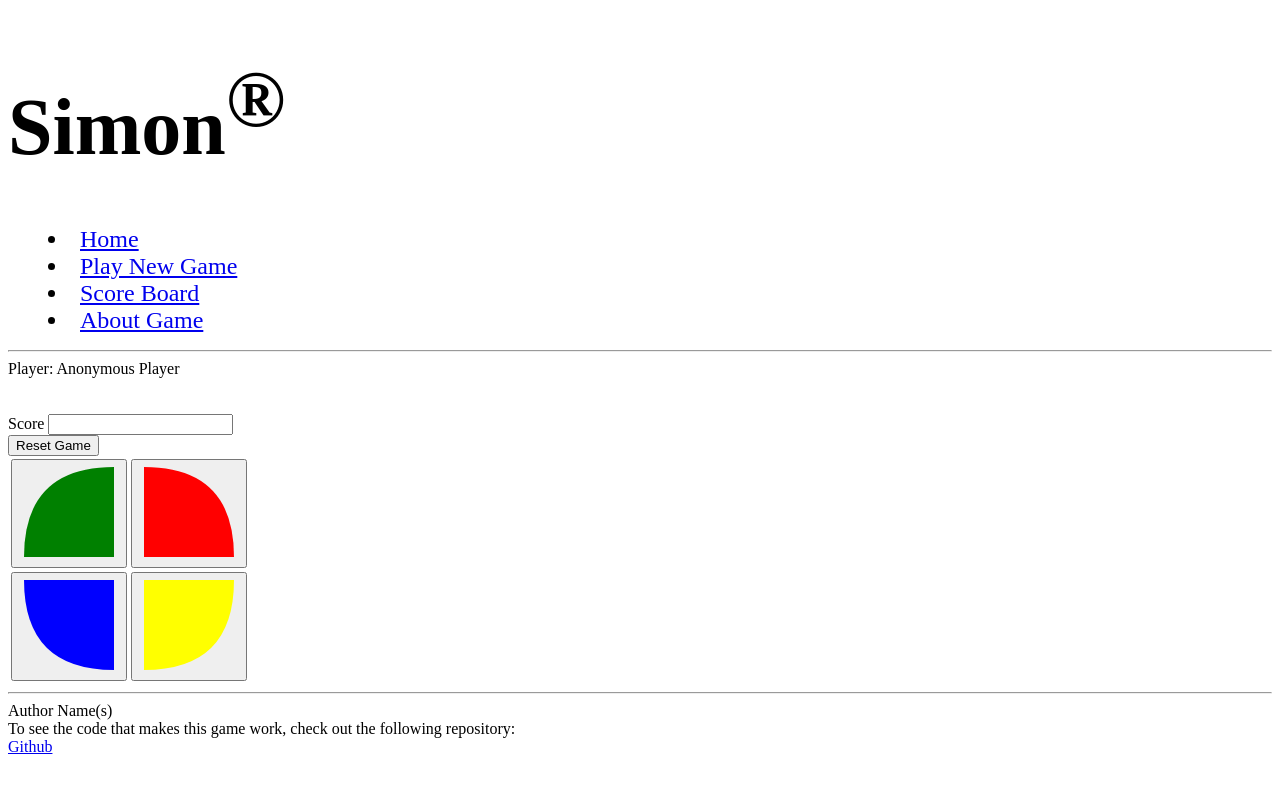
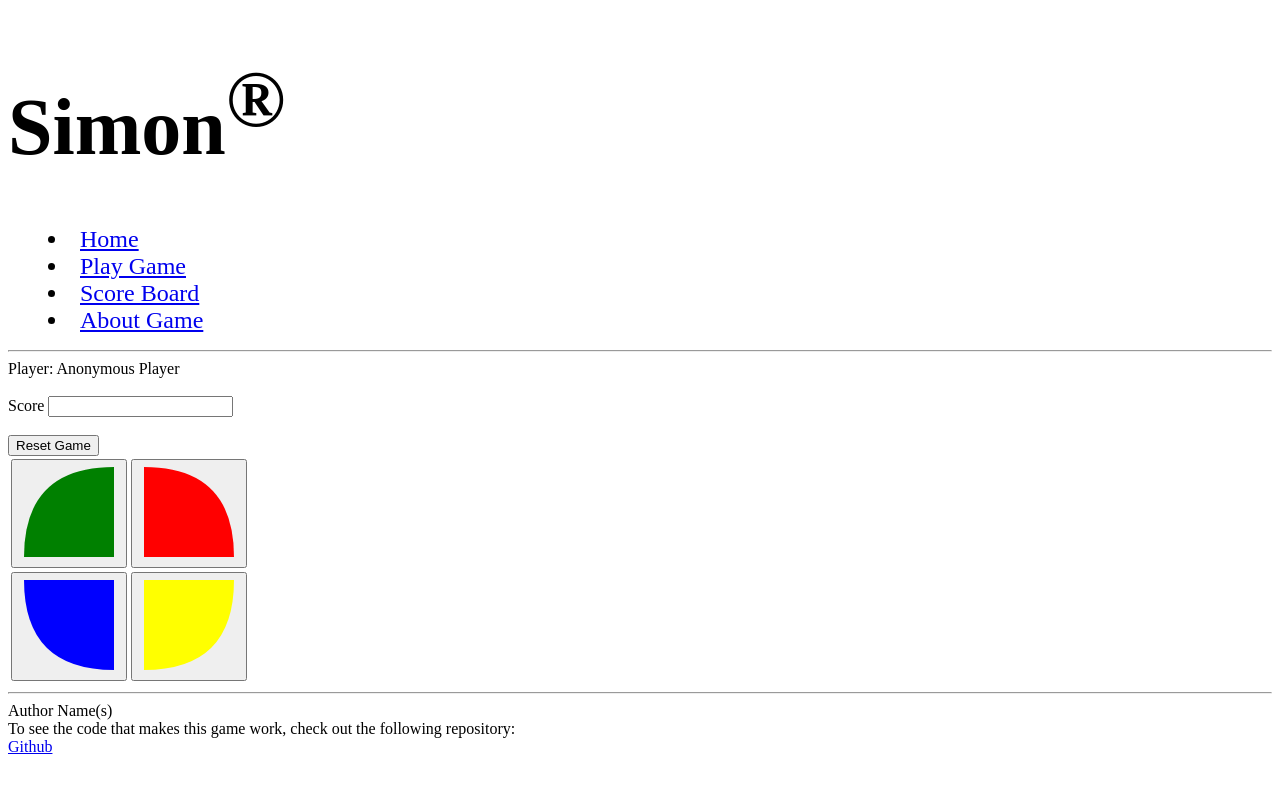
Before and after one commit to jspotten/simon, a plain HTML site: page playGame.html in a window 1280 px wide. Drawn offline with Linux system fonts and the light colour scheme.

Commit message:
Score Board Functionality & Title Page Adjustment

```diff
--- a/playGame.html
+++ b/playGame.html
@@ -13,7 +13,7 @@
            <nav>
                 <menu>
                     <li style = "font-size: x-large;"><a href = "gameIndexPage.html">Home</a></li>
-                    <li style = "font-size: x-large;"><a href = "playGame.html">Play New Game</a></li>
+                    <li style = "font-size: x-large;"><a href = "playGame.html">Play Game</a></li>
                     <li style = "font-size: x-large;"><a href = "gameScore.html">Score Board</a></li>
                     <li style = "font-size: x-large;"><a href = "aboutGame.html">About Game</a></li>
                 </menu>
@@ -26,12 +26,12 @@
                 Player:
                 <span class = "player_name">Anonymous Player</span>
             </div>
-            <br /><br />
+            <br />
             <div>
                 <label for = "point_count">Score</label>
                 <input type = "number" id = "point_count" value = "--" readonly>
             </div>
-
+            <br />
             <div><button>Reset Game</button></div>
 
             <div>
```
